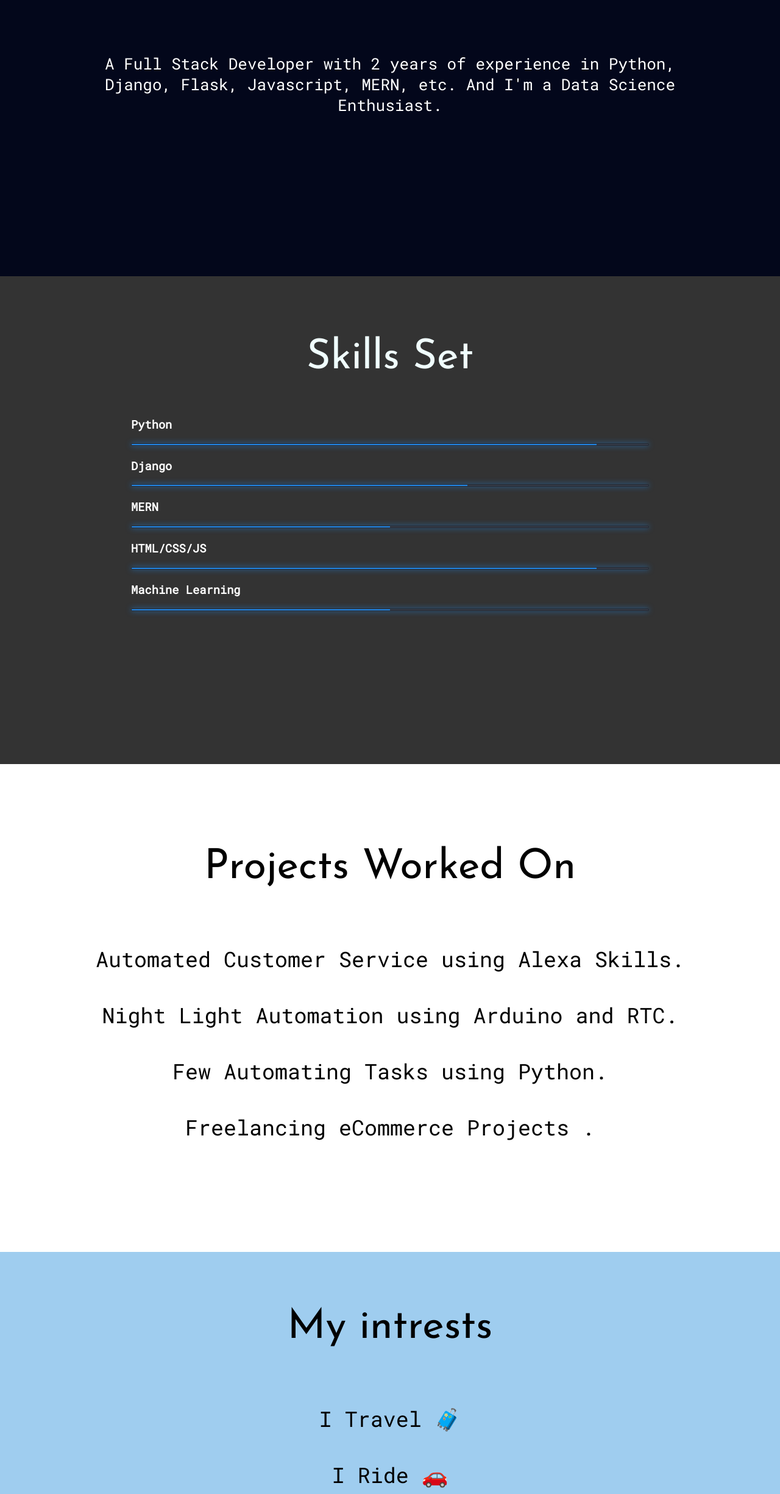
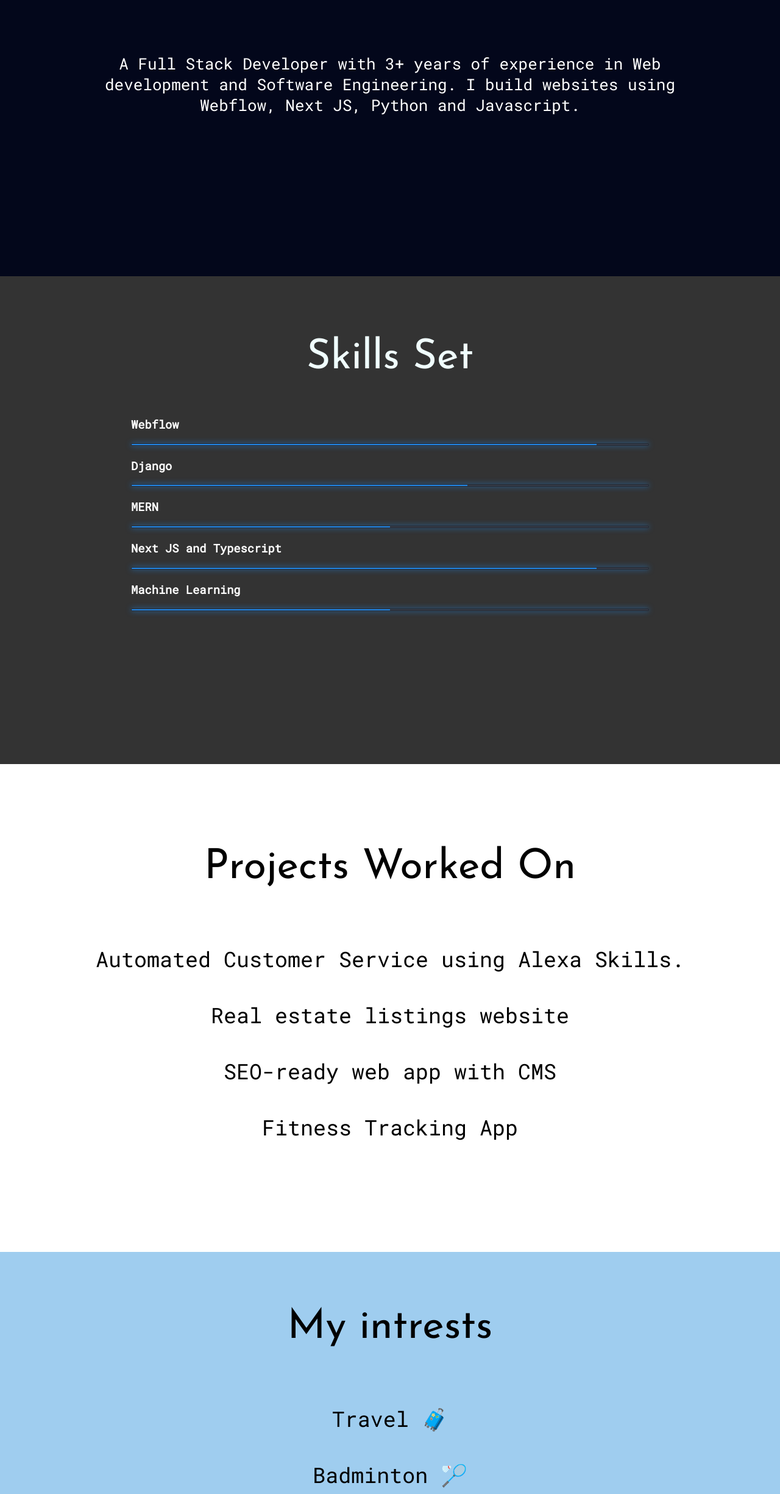
Before and after one commit to shravan9999/shravan9999.github.io, a plain HTML site: page index.html in a window 1280 px wide. Shown: the part 347-2797 px from the top of the page at 61% size. Drawn offline with Linux system fonts and the light colour scheme.

Commit message:
Update index.html

```diff
--- a/index.html
+++ b/index.html
@@ -24,7 +24,7 @@
 	<div class="section " id="section0">
 		<div>
 			<h1>Hi, I'm Goutham Shravan 👋</h1><br><br><br><br><br><br>
-      <p>A Full Stack Developer with 2 years of experience in Python, Django, Flask, Javascript, MERN, etc. And I'm a Data Science Enthusiast.</p>
+      <p>A Full Stack Developer with 3+ years of experience in Web development and Software Engineering. I build websites using Webflow, Next JS, Python and Javascript.</p>
 		</div>
 	</div>
 	<div class="section" id="section1">
@@ -35,7 +35,7 @@
 
       <div class="skills">
         <li>
-          <h3 style="text-align: left;">Python</h3><span class="bar"><span class="Python"></span> </span>
+          <h3 style="text-align: left;">Webflow</h3><span class="bar"><span class="Python"></span> </span>
         </li>
 
          <li>
@@ -47,7 +47,7 @@
         </li>
 
         <li>
-          <h3 style="text-align: left;">HTML/CSS/JS</h3><span class="bar"><span class="html"></span> </span>
+          <h3 style="text-align: left;">Next JS and Typescript</h3><span class="bar"><span class="html"></span> </span>
         </li>
 
          <li>
@@ -70,13 +70,13 @@
         Automated Customer Service using Alexa Skills.
       </li><br>
       <li>
-        Night Light Automation using Arduino and RTC.
+       Real estate listings website
       </li><br>
       <li>
-        Few Automating Tasks using Python.
+        SEO-ready web app with CMS
       </li><br>
       <li>
-        Freelancing eCommerce Projects .
+        Fitness Tracking App
       </li><br>
 
 		</div>
@@ -89,19 +89,19 @@
     <div class="dark">
       <h1>My intrests</h1><br><br><br>
       <li>
-        I Travel 🧳
+        Travel 🧳
       </li><br>
       <li>
-        I Ride 🚗
+        Badminton 🏸
       </li><br>
       <li>
-        I Game 🎮
+        XBox 🎮
       </li><br>
       <li>
-        I Run 🏃‍♂️👟
+        Run 🏃‍♂️👟
       </li><br>
       <li>
-        I Binge Watch Netflix 📺
+        Flow-State 🧘‍♂️
       </li><br>
     </div>
   </div>
```
